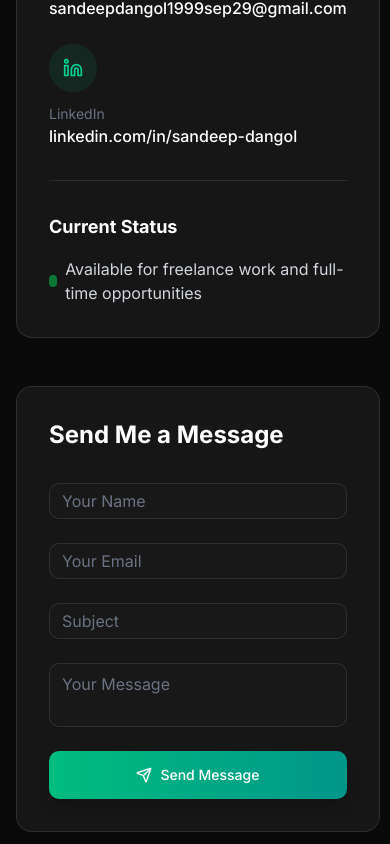
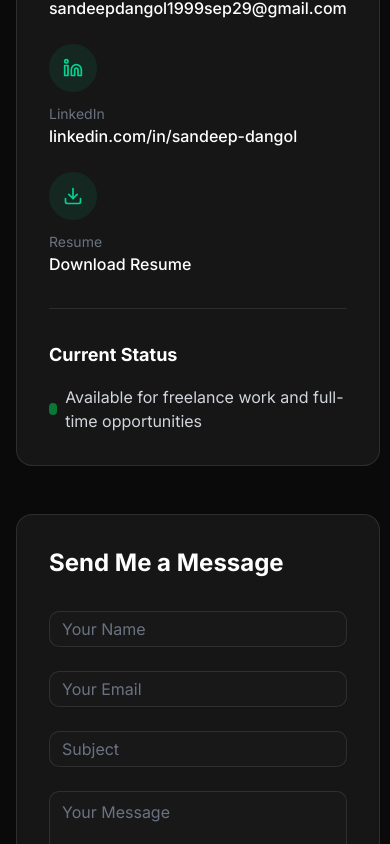
Before and after one commit to dangol-199929/sandeep-dangol, a Next.js app: page / in a window 390 px wide. Shown: the part 9379-10223 px from the top of the page. Built offline with nearby package versions, Linux system fonts and the light colour scheme.

Commit message:
fix: mobile pdf viewer fixed

```diff
--- a/components/contact-section.tsx
+++ b/components/contact-section.tsx
@@ -4,7 +4,7 @@ import React from "react"
 
 import { useState } from "react"
 import { motion } from "framer-motion"
-import { Mail, Linkedin, Send } from "lucide-react"
+import { Mail, Linkedin, Send, Download } from "lucide-react"
 import { Button } from "@/components/ui/button"
 import { Input } from "@/components/ui/input"
 import { Textarea } from "@/components/ui/textarea"
@@ -16,12 +16,22 @@ const contactInfo = [
     label: "Email",
     value: "sandeepdangol1999sep29@gmail.com",
     href: "mailto:sandeepdangol1999sep29@gmail.com",
+    target: "_blank",
   },
   {
     icon: Linkedin,
     label: "LinkedIn",
     value: "linkedin.com/in/sandeep-dangol",
     href: "https://linkedin.com/in/sandeep-dangol",
+    target: "_blank",
+  },
+  {
+    icon: Download,
+    label: "Resume",
+    value: "Download Resume",
+    href: "/resume/Resume.pdf",
+    download: "Sandeep_Dangol_Resume.pdf",
+    target: "_self",
   },
 ]
 
@@ -73,8 +83,9 @@ export function ContactSection() {
                     <a
                       key={item.label}
                       href={item.href}
-                      target="_blank"
-                      rel="noopener noreferrer"
+                      target={item.target}
+                      rel={item.target === "_blank" ? "noopener noreferrer" : undefined}
+                      {...(item.download ? { download: item.download } : {})}
                       className="flex flex-col sm:flex-row sm:items-center gap-3 group"
                     >
                       <div className="w-12 h-12 bg-emerald-500/10 rounded-full flex items-center justify-center group-hover:bg-emerald-500/20 transition-colors">
@@ -170,8 +181,9 @@ export function ContactSection() {
                   <a
                     key={item.label}
                     href={item.href}
-                    target="_blank"
-                    rel="noopener noreferrer"
+                    target={item.target}
+                    rel={item.target === "_blank" ? "noopener noreferrer" : undefined}
+                    {...(item.download ? { download: item.download } : {})}
                     className="flex flex-col sm:flex-row sm:items-center gap-3 group"
                   >
                     <div className="w-12 h-12 bg-emerald-500/10 rounded-full flex items-center justify-center group-hover:bg-emerald-500/20 transition-colors">
--- a/components/navigation.tsx
+++ b/components/navigation.tsx
@@ -69,6 +69,20 @@ export function Navigation() {
     setIsMobileMenuOpen(false)
   }
 
+  const handleResumeClick = () => {
+    // Close mobile menu if open
+    setIsMobileMenuOpen(false)
+
+    if (typeof window !== "undefined" && window.innerWidth < 768) {
+      // On mobile: open resume in a new tab
+      window.open(resumePath, "_blank")
+      return
+    }
+
+    // On desktop: open in modal viewer
+    setIsResumeModalOpen(true)
+  }
+
   return (
     <header
       className={cn(
@@ -111,10 +125,7 @@ export function Navigation() {
               {link.name}
             </button>
           ))}
-          <Button
-            className="ml-2  text-white rounded-full px-6"
-            onClick={() => setIsResumeModalOpen(true)}
-          >
+          <Button className="ml-2  text-white rounded-full px-6" onClick={handleResumeClick}>
             Resume
           </Button>
         </div>
@@ -147,13 +158,7 @@ export function Navigation() {
                 {link.name}
               </button>
             ))}
-            <Button
-              className="mt-2 rounded-full"
-              onClick={() => {
-                setIsMobileMenuOpen(false)
-                setIsResumeModalOpen(true)
-              }}
-            >
+            <Button className="mt-2 rounded-full" onClick={handleResumeClick}>
               Resume
             </Button>
           </div>
```
